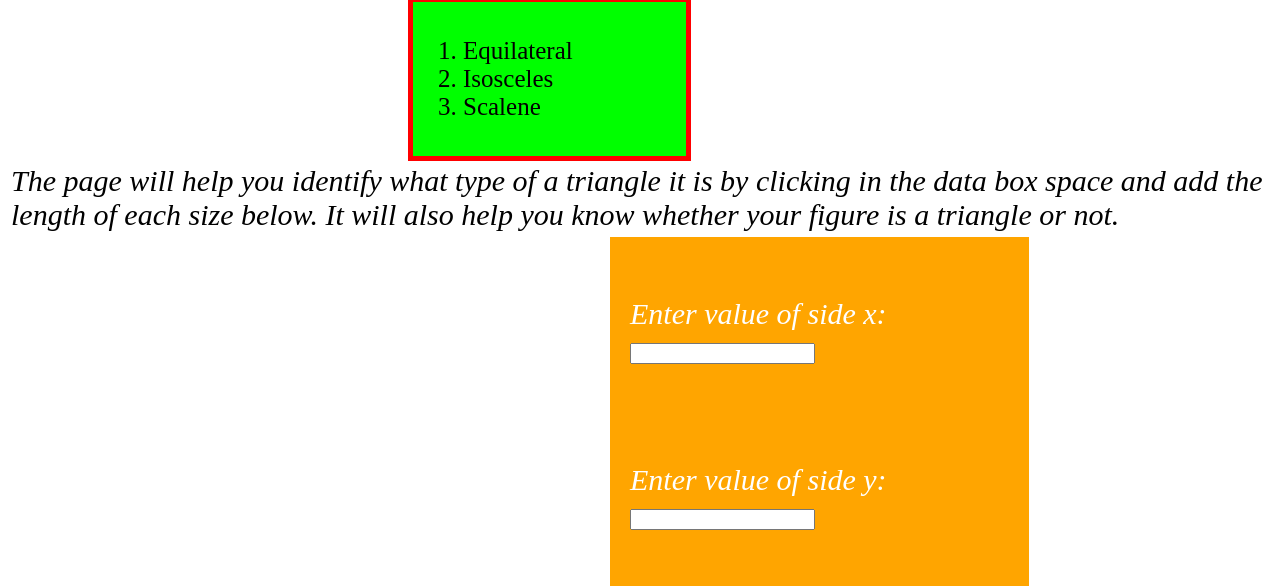
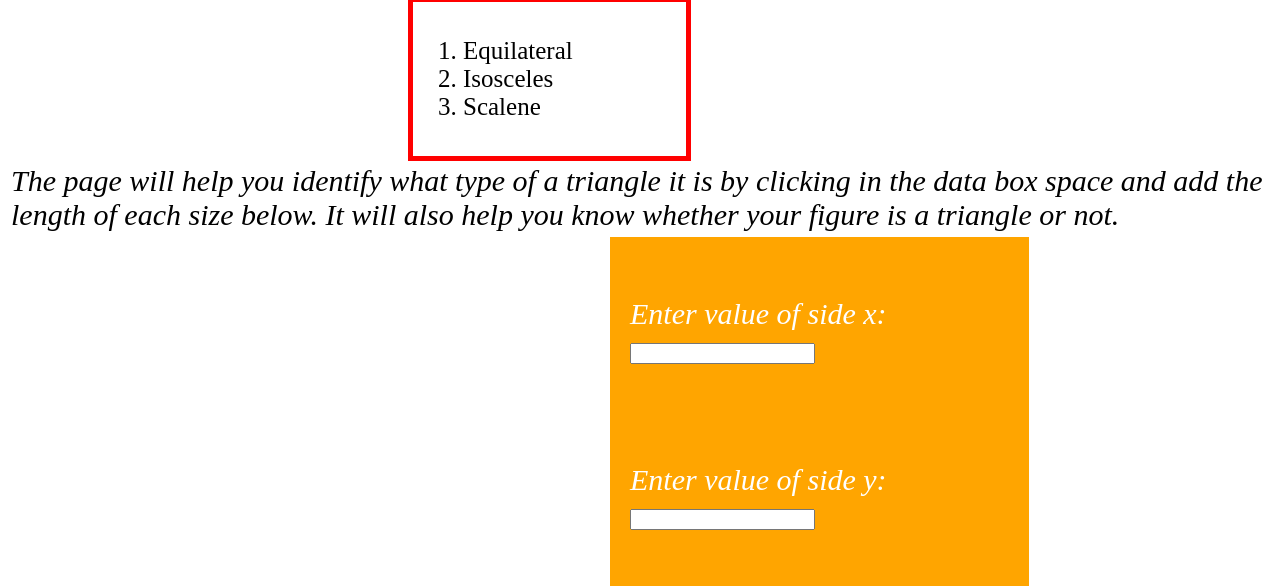
Before and after one commit to MargaretW/Margaret-Triangles, a plain HTML site: page index.html in a window 1280 px wide. Shown: the part 147-733 px from the top of the page. Drawn offline with Linux system fonts and the light colour scheme.

Commit message:
style list class

```diff
--- a/css/styles.css
+++ b/css/styles.css
@@ -23,7 +23,6 @@ p {
   padding: 10px;
   width: 20%;
   align-content: center;
-  background-color: lime;
   font-style: normal;
   font-size: 25px;
   margin-left: 400px;
```
